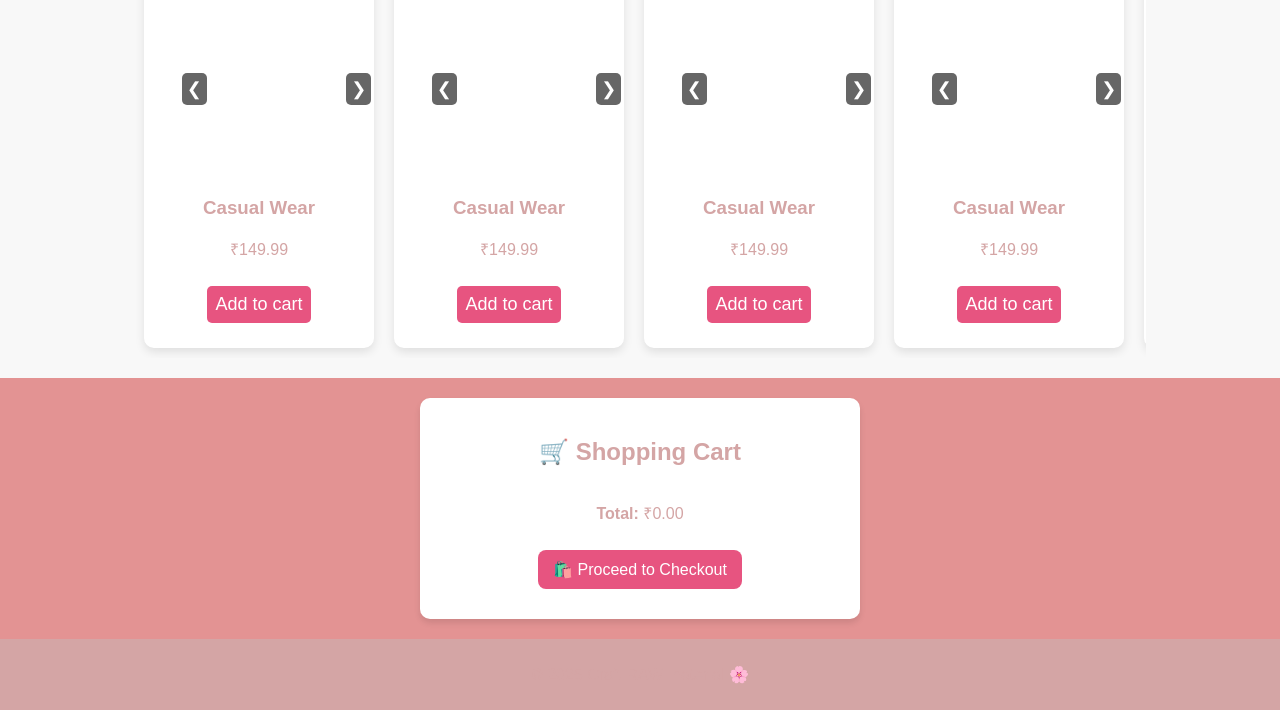
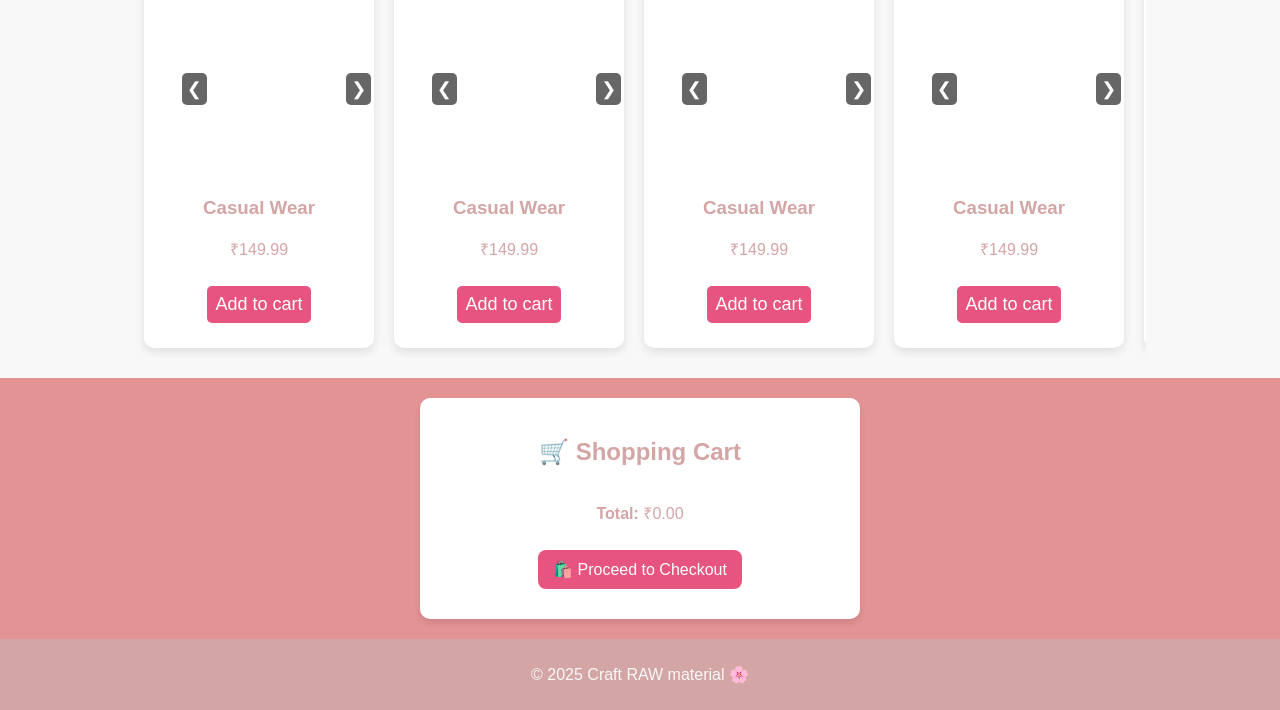
Before and after one commit to MohdAbbas19/Craft-Art.com, a plain HTML site: page index.html in a window 1280 px wide. Shown: the part 2783-3493 px from the top of the page. Drawn offline with Linux system fonts and the light colour scheme; a script that the page names is missing.

Commit message:
Update index.html

```diff
--- a/index.html
+++ b/index.html
@@ -247,7 +247,9 @@
     #wedding , #haldi, #Ramazan,#order-form, #cart, #other h2,h3,p{
         color: #d4a5a5;
     }
-
+     footer p{
+        color: #f8f8f8;
+    }
     /* Scrollable Product Row */
     .scroll-container {
         display: flex;
```
